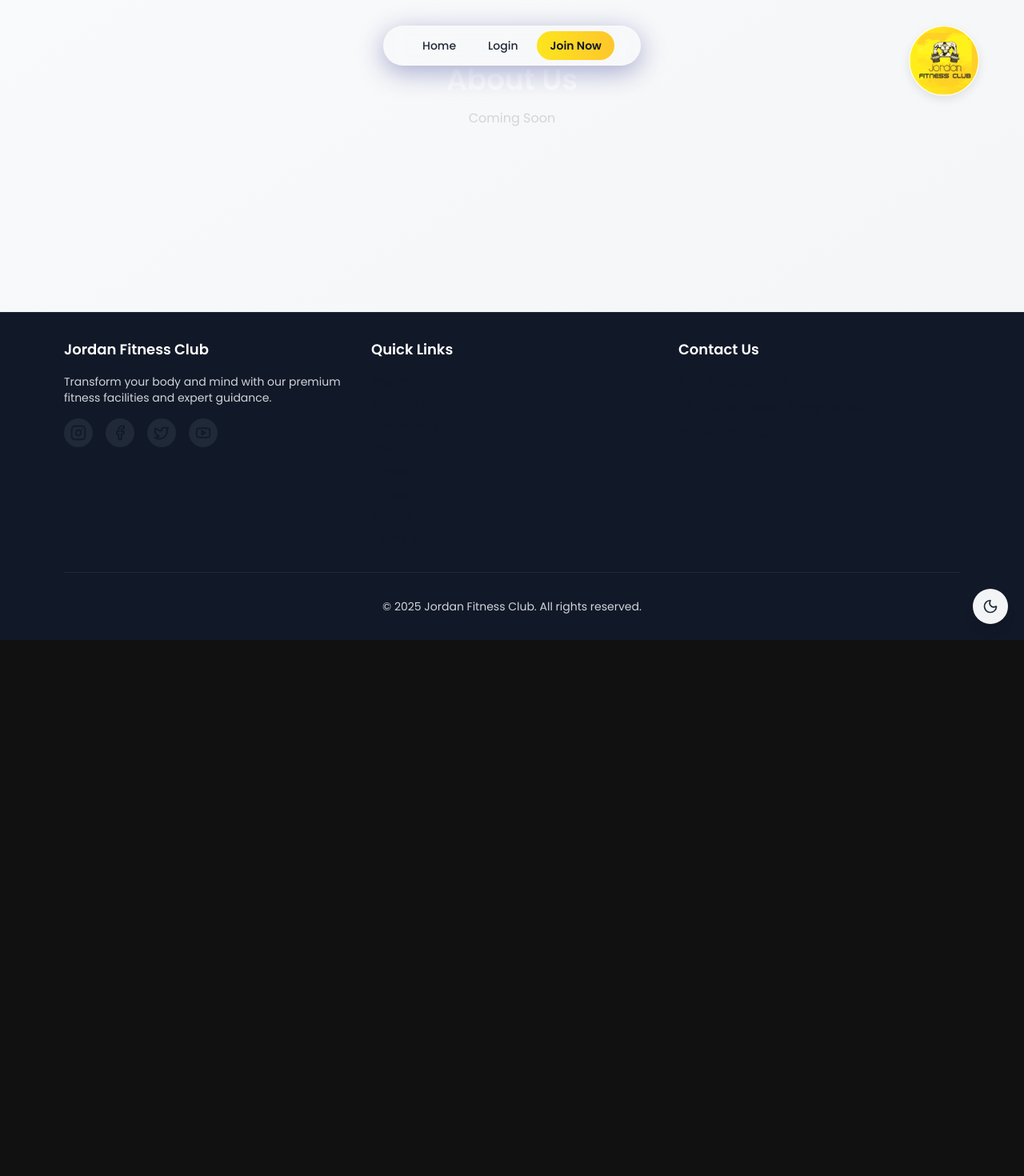
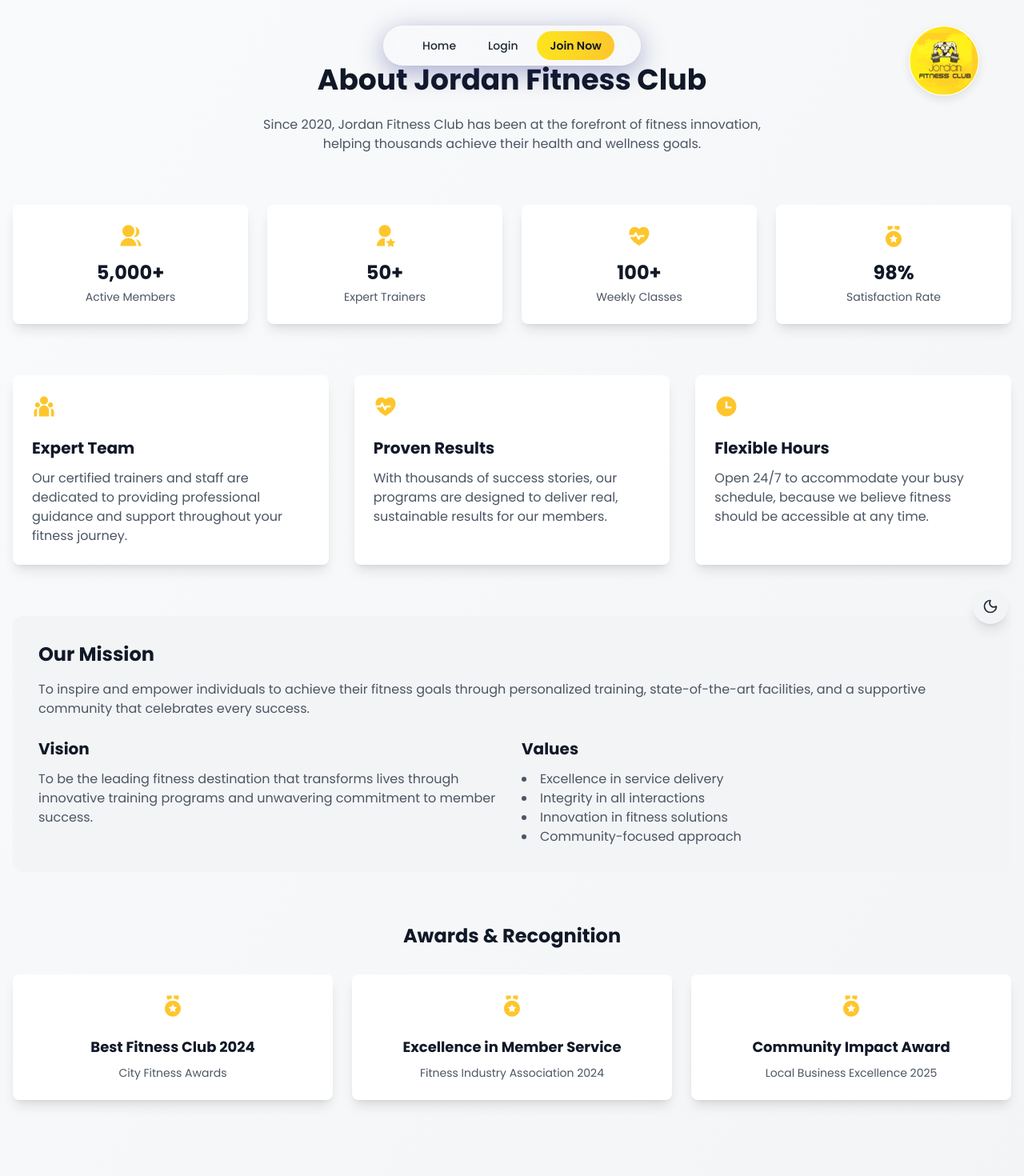
Before and after one commit to Arjun140205/Jordan-Fitness-Club, a React (Vite) app in the folder client/: page /about in a window 1280 px wide. Shown: the top 1470 px of the page at 80% size. Before the commit the page ends 800 px from the top, so only its background shows below. Built offline with nearby package versions, Linux system fonts and the light colour scheme; no server answers.

Commit message:
updated: polished content and layout in About page

```diff
--- a/client/src/pages/About.jsx
+++ b/client/src/pages/About.jsx
@@ -1,16 +1,190 @@
 import { motion } from "framer-motion";
+import { RiTeamFill, RiHeartPulseFill, RiTimeFill, RiUserStarFill, RiMedalFill, RiGroupFill } from 'react-icons/ri';
 
 const About = () => {
   return (
     <motion.div
       initial={{ opacity: 0 }}
       animate={{ opacity: 1 }}
-      className="section-container"
+      className="min-h-screen py-20 px-4"
     >
-      <h1 className="section-header">About Us</h1>
-      <p className="section-subheader">Coming Soon</p>
+      <div className="max-w-[var(--max-width)] mx-auto">
+        <motion.div
+          initial={{ y: 20, opacity: 0 }}
+          animate={{ y: 0, opacity: 1 }}
+          className="text-center mb-16"
+        >
+          <h1 className="text-4xl font-bold text-gray-900 dark:text-white mb-6">About Jordan Fitness Club</h1>
+          <p className="text-gray-600 dark:text-gray-400 max-w-2xl mx-auto">
+            Since 2020, Jordan Fitness Club has been at the forefront of fitness innovation,
+            helping thousands achieve their health and wellness goals.
+          </p>
+        </motion.div>
+
+        {/* Key Statistics */}
+        <div className="grid grid-cols-2 md:grid-cols-4 gap-6 mb-16">
+          {statistics.map((stat, index) => (
+            <motion.div
+              key={stat.label}
+              initial={{ y: 20, opacity: 0 }}
+              animate={{ y: 0, opacity: 1 }}
+              transition={{ delay: index * 0.1 }}
+              className="text-center p-6 bg-white dark:bg-gray-800 rounded-lg shadow-lg"
+            >
+              <span className="text-[var(--secondary-color)] text-3xl mb-2 inline-block">
+                {stat.icon}
+              </span>
+              <h3 className="text-2xl font-bold text-gray-900 dark:text-white mb-1">
+                {stat.value}
+              </h3>
+              <p className="text-gray-600 dark:text-gray-400 text-sm">
+                {stat.label}
+              </p>
+            </motion.div>
+          ))}
+        </div>
+
+        <div className="grid grid-cols-1 md:grid-cols-3 gap-8 mb-16">
+          {aboutFeatures.map((feature, index) => (
+            <motion.div
+              key={feature.title}
+              initial={{ y: 20, opacity: 0 }}
+              animate={{ y: 0, opacity: 1 }}
+              transition={{ delay: index * 0.2 }}
+              className="bg-white dark:bg-gray-800 p-6 rounded-lg shadow-lg"
+            >
+              <span className="text-[var(--secondary-color)] text-3xl mb-4 inline-block">
+                {feature.icon}
+              </span>
+              <h3 className="text-xl font-bold text-gray-900 dark:text-white mb-3">
+                {feature.title}
+              </h3>
+              <p className="text-gray-600 dark:text-gray-400">
+                {feature.description}
+              </p>
+            </motion.div>
+          ))}
+        </div>
+
+        <motion.div
+          initial={{ y: 20, opacity: 0 }}
+          animate={{ y: 0, opacity: 1 }}
+          className="bg-gray-100 dark:bg-gray-800 p-8 rounded-xl mb-16"
+        >
+          <h2 className="text-2xl font-bold text-gray-900 dark:text-white mb-4">Our Mission</h2>
+          <p className="text-gray-600 dark:text-gray-400 mb-6">
+            To inspire and empower individuals to achieve their fitness goals through
+            personalized training, state-of-the-art facilities, and a supportive community
+            that celebrates every success.
+          </p>
+          <div className="grid grid-cols-1 md:grid-cols-2 gap-6">
+            <div>
+              <h3 className="text-xl font-bold text-gray-900 dark:text-white mb-3">Vision</h3>
+              <p className="text-gray-600 dark:text-gray-400">
+                To be the leading fitness destination that transforms lives through innovative
+                training programs and unwavering commitment to member success.
+              </p>
+            </div>
+            <div>
+              <h3 className="text-xl font-bold text-gray-900 dark:text-white mb-3">Values</h3>
+              <ul className="list-disc list-inside text-gray-600 dark:text-gray-400">
+                <li>Excellence in service delivery</li>
+                <li>Integrity in all interactions</li>
+                <li>Innovation in fitness solutions</li>
+                <li>Community-focused approach</li>
+              </ul>
+            </div>
+          </div>
+        </motion.div>
+
+        {/* Awards & Recognition */}
+        <motion.div
+          initial={{ y: 20, opacity: 0 }}
+          animate={{ y: 0, opacity: 1 }}
+          className="text-center mb-16"
+        >
+          <h2 className="text-2xl font-bold text-gray-900 dark:text-white mb-8">Awards & Recognition</h2>
+          <div className="grid grid-cols-1 md:grid-cols-3 gap-6">
+            {awards.map((award, index) => (
+              <motion.div
+                key={award.title}
+                initial={{ y: 20, opacity: 0 }}
+                animate={{ y: 0, opacity: 1 }}
+                transition={{ delay: 0.2 + index * 0.1 }}
+                className="bg-white dark:bg-gray-800 p-6 rounded-lg shadow-lg"
+              >
+                <span className="text-[var(--secondary-color)] text-3xl mb-4 inline-block">
+                  <RiMedalFill />
+                </span>
+                <h3 className="text-lg font-bold text-gray-900 dark:text-white mb-2">
+                  {award.title}
+                </h3>
+                <p className="text-sm text-gray-600 dark:text-gray-400">
+                  {award.year}
+                </p>
+              </motion.div>
+            ))}
+          </div>
+        </motion.div>
+      </div>
     </motion.div>
   );
 };
 
+const statistics = [
+  {
+    value: "5,000+",
+    label: "Active Members",
+    icon: <RiGroupFill />
+  },
+  {
+    value: "50+",
+    label: "Expert Trainers",
+    icon: <RiUserStarFill />
+  },
+  {
+    value: "100+",
+    label: "Weekly Classes",
+    icon: <RiHeartPulseFill />
+  },
+  {
+    value: "98%",
+    label: "Satisfaction Rate",
+    icon: <RiMedalFill />
+  }
+];
+
+const aboutFeatures = [
+  {
+    title: "Expert Team",
+    description: "Our certified trainers and staff are dedicated to providing professional guidance and support throughout your fitness journey.",
+    icon: <RiTeamFill />
+  },
+  {
+    title: "Proven Results",
+    description: "With thousands of success stories, our programs are designed to deliver real, sustainable results for our members.",
+    icon: <RiHeartPulseFill />
+  },
+  {
+    title: "Flexible Hours",
+    description: "Open 24/7 to accommodate your busy schedule, because we believe fitness should be accessible at any time.",
+    icon: <RiTimeFill />
+  }
+];
+
+const awards = [
+  {
+    title: "Best Fitness Club 2024",
+    year: "City Fitness Awards"
+  },
+  {
+    title: "Excellence in Member Service",
+    year: "Fitness Industry Association 2024"
+  },
+  {
+    title: "Community Impact Award",
+    year: "Local Business Excellence 2025"
+  }
+];
+
 export default About;
```
